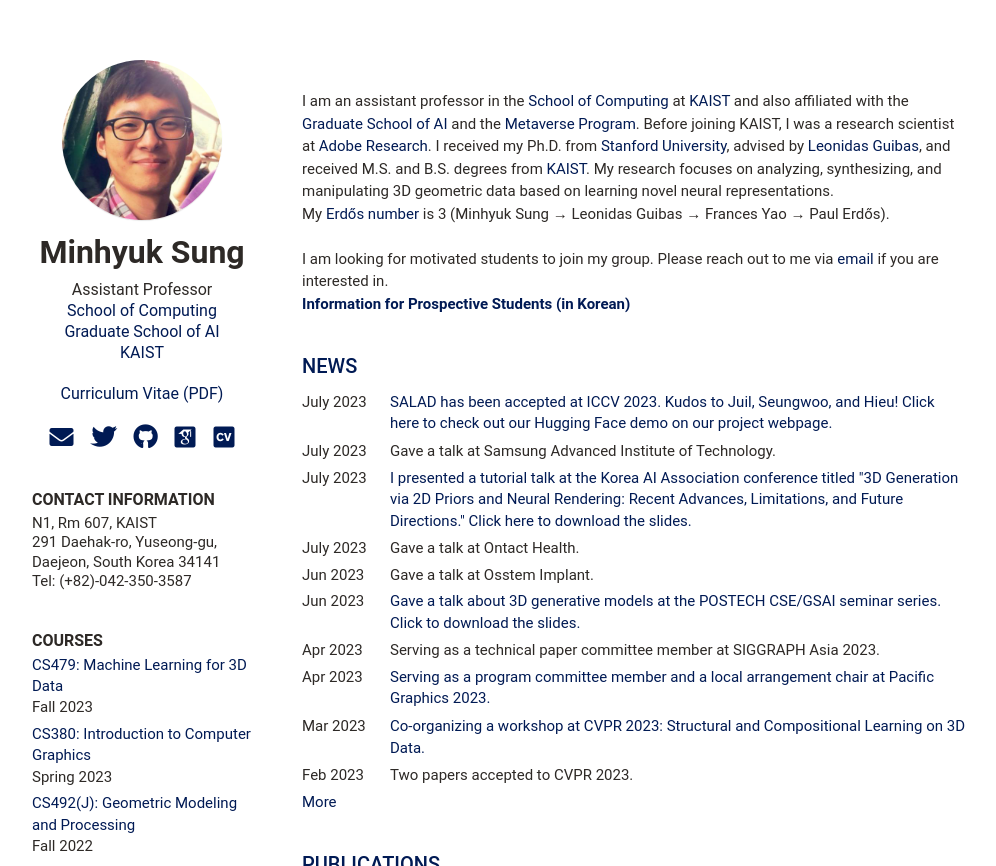
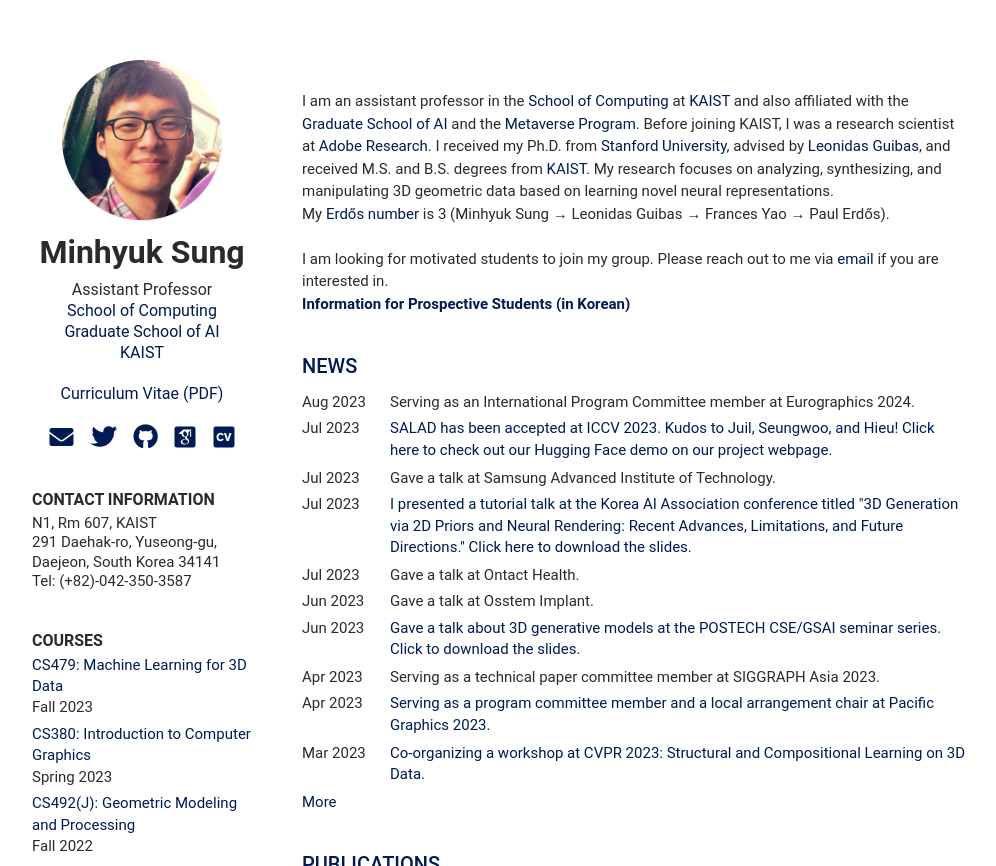
Before and after one commit to mhsung/mhsung.github.io, a Jekyll site: the page built from index.html, in a window 1280 px wide and 900 px high, cut to the strip 0-866 px from the top of the window. Shown: the whole strip, without its empty margins (126-1122 px from the left). Built offline with Jekyll 4.4.1, drawn with Linux system fonts in a browser that asks for light colours; some web fonts are replaced.

Commit message:
Updated.

```diff
--- a/_data/news.yml
+++ b/_data/news.yml
@@ -1,14 +1,16 @@
 news:
+    - title: "Serving as an International Program Committee member at Eurographics 2024."
+      time: Aug 2023
     - title: "SALAD has been accepted at ICCV 2023. Kudos to Juil, Seungwoo, and Hieu! Click here to check out our Hugging Face demo on our project webpage."
-      time: July 2023
+      time: Jul 2023
       link: https://salad3d.github.io/
     - title: "Gave a talk at Samsung Advanced Institute of Technology."
-      time: July 2023
+      time: Jul 2023
     - title: "I presented a tutorial talk at the Korea AI Association conference titled \"3D Generation via 2D Priors and Neural Rendering: Recent Advances, Limitations, and Future Directions.\" Click here to download the slides."
-      time: July 2023
+      time: Jul 2023
       link: https://kaistackr-my.sharepoint.com/:b:/g/personal/mhsung_kaist_ac_kr/EbWgBXi-UuVOpOvVnUTPFSsBLNblqH7NAPgGonEA_7gLxA?e=tSqbHd
     - title: "Gave a talk at Ontact Health."
-      time: July 2023
+      time: Jul 2023
     - title: "Gave a talk at Osstem Implant."
       time: Jun 2023
     - title: "Gave a talk about 3D generative models at the POSTECH CSE/GSAI seminar series. Click to download the slides."
```
Also changed, not shown: 1 other file.
